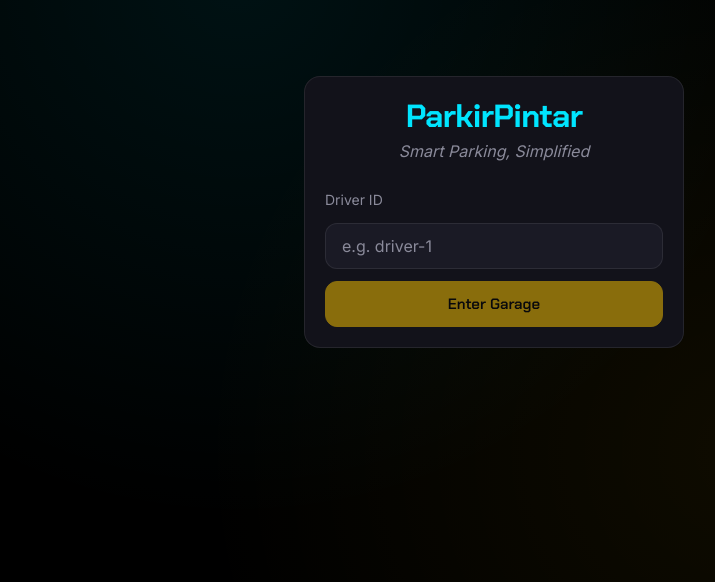
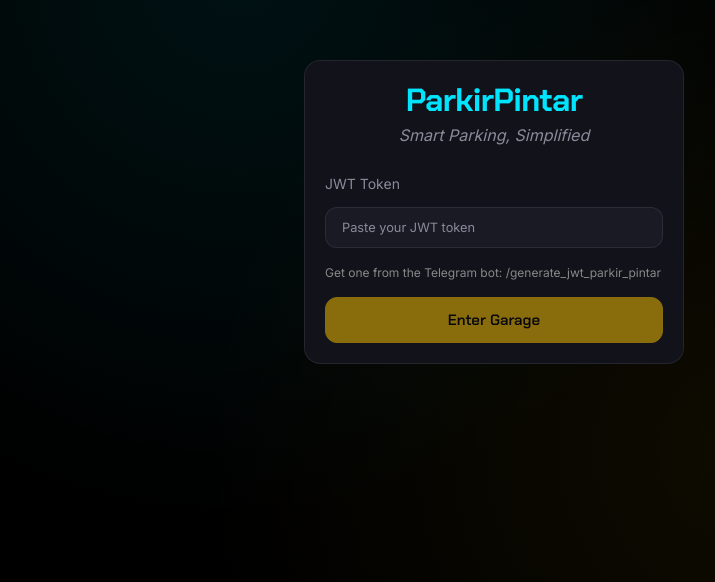
Before and after one commit to piresc/parkir-pintar, a React (Vite) app in the folder frontend/: page / in a window 1280 px wide. Shown: the part 188-770 px from the top of the page, without its empty margins (146-861 px from the left). Built offline with nearby package versions, Linux system fonts and the light colour scheme; no server answers.

Commit message:
fix(frontend): replace client-side JWT generation with paste-your-token login
crypto.subtle requires HTTPS; BYO-JWT works over plain HTTP.
Decodes payload locally to extract driver_id.

```diff
--- a/frontend/src/pages/LoginPage.jsx
+++ b/frontend/src/pages/LoginPage.jsx
@@ -4,29 +4,38 @@ import { useAuth } from '../contexts/AuthContext';
 import GlassCard from '../components/ui/GlassCard';
 import Button from '../components/ui/Button';
 import Input from '../components/ui/Input';
-import { generateJWT } from '../utils/jwt';
+
+function decodeJWTPayload(token) {
+  try {
+    const base64 = token.split('.')[1];
+    const json = atob(base64.replace(/-/g, '+').replace(/_/g, '/'));
+    return JSON.parse(json);
+  } catch {
+    return null;
+  }
+}
 
 export default function LoginPage() {
-  const [driverId, setDriverId] = useState('');
-  const [loading, setLoading] = useState(false);
+  const [token, setToken] = useState('');
   const [error, setError] = useState('');
   const { login } = useAuth();
   const navigate = useNavigate();
 
-  async function handleSubmit(e) {
+  function handleSubmit(e) {
     e.preventDefault();
-    if (!driverId.trim()) return;
-    setLoading(true);
+    const trimmed = token.trim();
+    if (!trimmed) return;
     setError('');
-    try {
-      const token = await generateJWT(driverId.trim());
-      login(token, driverId.trim());
-      navigate('/dashboard');
-    } catch (err) {
-      setError(err.message);
-    } finally {
-      setLoading(false);
+
+    const payload = decodeJWTPayload(trimmed);
+    if (!payload) {
+      setError('Invalid JWT token');
+      return;
     }
+
+    const driverId = payload.user_id || payload.sub || 'unknown';
+    login(trimmed, driverId);
+    navigate('/dashboard');
   }
 
   return (
@@ -36,11 +45,19 @@ export default function LoginPage() {
         <h1 className="login-title">ParkirPintar</h1>
         <p className="login-subtitle">Smart Parking, Simplified</p>
         <form onSubmit={handleSubmit} className="login-form">
-          <label>Driver ID</label>
-          <Input value={driverId} onChange={(e) => setDriverId(e.target.value)} placeholder="e.g. driver-1" />
+          <label>JWT Token</label>
+          <Input
+            value={token}
+            onChange={(e) => setToken(e.target.value)}
+            placeholder="Paste your JWT token"
+            style={{ fontSize: '0.8em' }}
+          />
+          <p style={{ color: 'var(--text-muted, #888)', fontSize: '0.75em', margin: '0.25em 0' }}>
+            Get one from the Telegram bot: /generate_jwt_parkir_pintar
+          </p>
           {error && <p style={{ color: 'var(--error, #ff4444)', fontSize: '0.85em' }}>{error}</p>}
-          <Button variant="cta" type="submit" disabled={!driverId.trim() || loading}>
-            {loading ? 'Generating...' : 'Enter Garage'}
+          <Button variant="cta" type="submit" disabled={!token.trim()}>
+            Enter Garage
           </Button>
         </form>
       </GlassCard>
```
